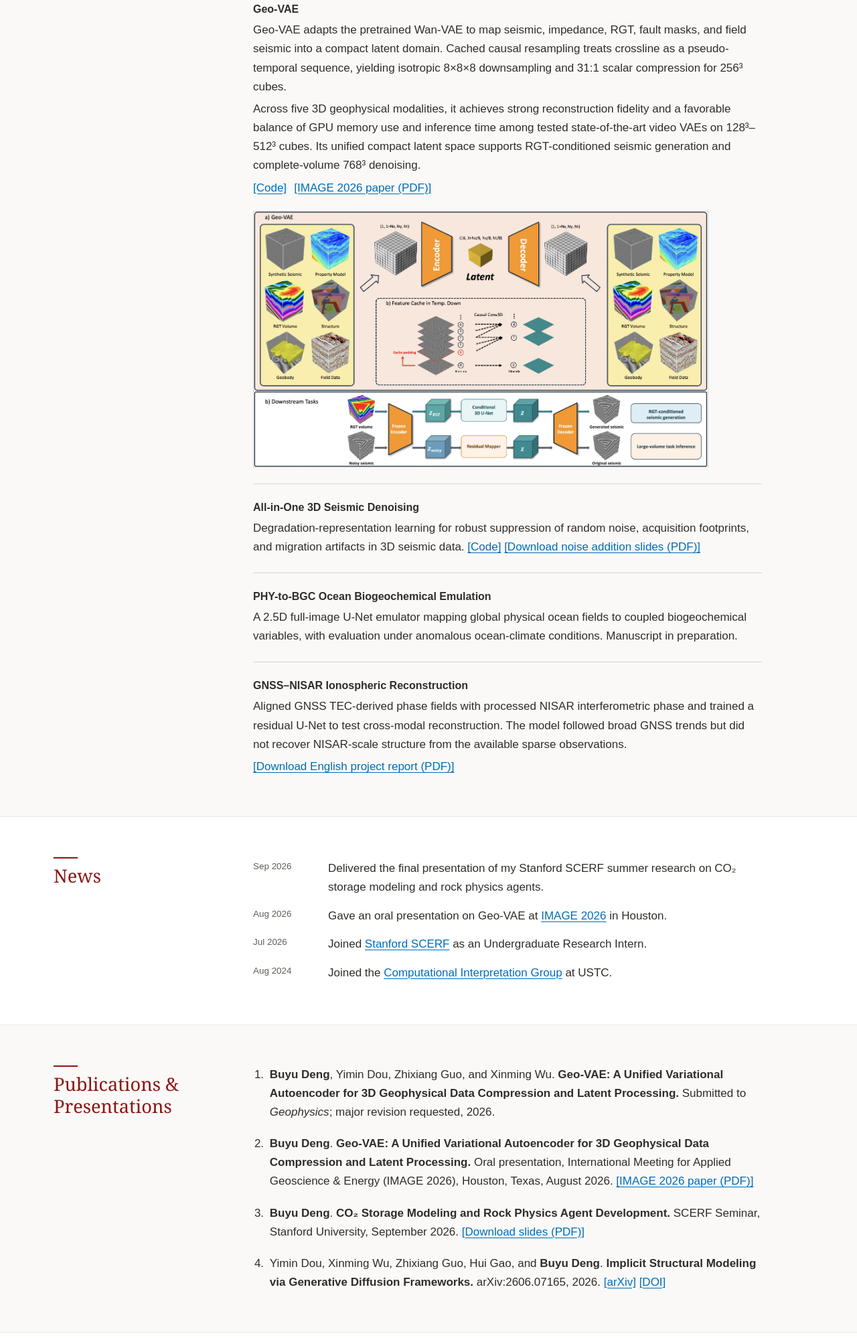
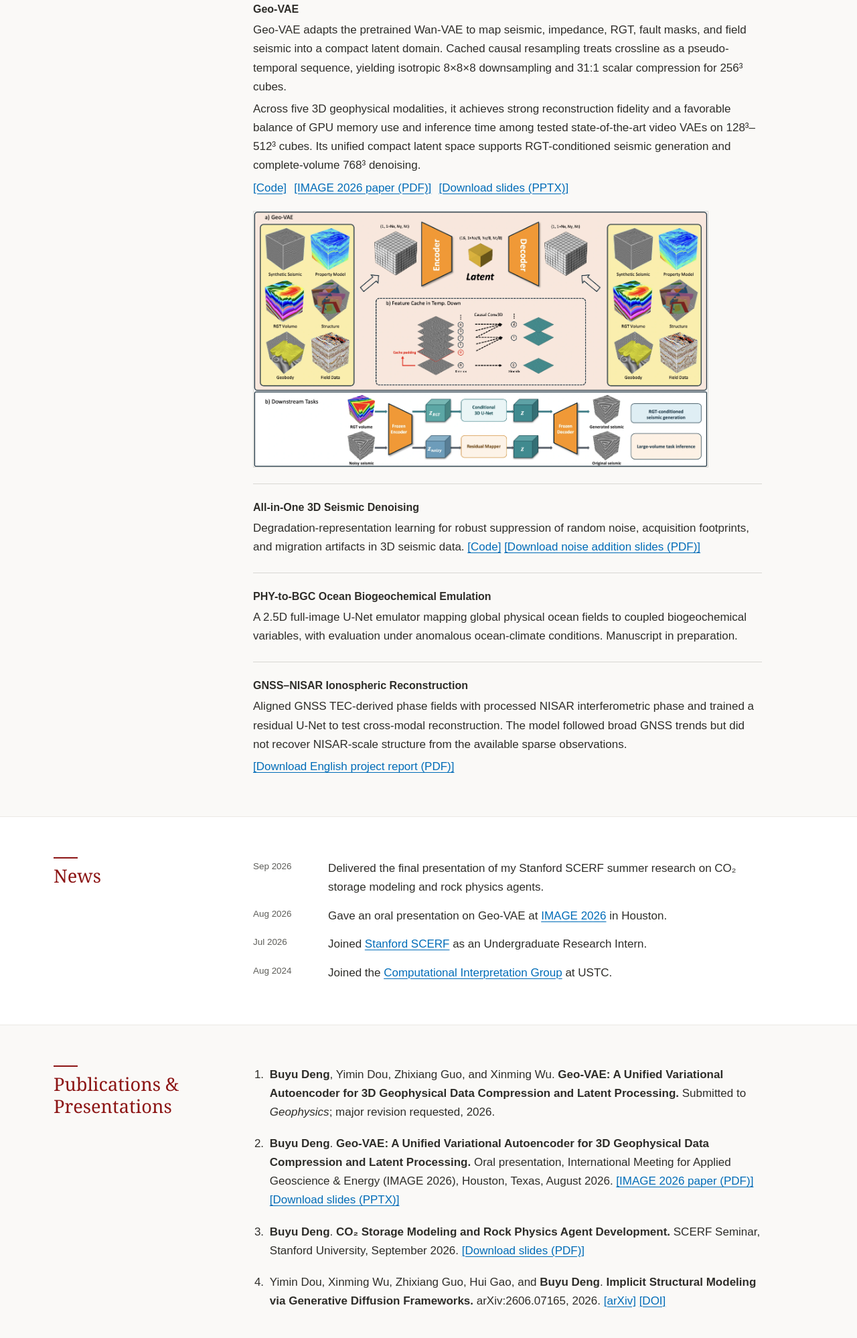
Before and after one commit to BuyuDeng/buyudeng.github.io, a plain HTML site: page index.html in a window 1280 px wide. Shown: the part 1430-3428 px from the top of the page at 67% size. Drawn offline with Linux system fonts and the light colour scheme.

Commit message:
Update CV and add IMAGE 2026 Geo-VAE oral slides

```diff
--- a/index.html
+++ b/index.html
@@ -232,6 +232,7 @@
               <p class="project-links">
                 <a href="https://github.com/BuyuDeng/Geo-VAE" target="_blank" rel="noreferrer">[Code]</a>
                 <a href="https://image2026.abstractcentral.com/viewer?TAG_ACTION=SECURE_FILE_DOWNLOAD&amp;VIEW_FILE_KEY=voX17U5KaZjgB38snVPk6aXmQjTECAtW16CqoaV9C8VNwSsAa8pB8295kDjV8QcW9UKzVTvUMEN7qzzsSjr8LNCaaqxz7dsKV9" target="_blank" rel="noreferrer">[IMAGE 2026 paper (PDF)]</a>
+                <a href="GeoVAE_IMAGE2026_Oral.pptx" download="Buyu_Deng_GeoVAE_IMAGE2026_Oral.pptx">[Download slides (PPTX)]</a>
               </p>
               <figure>
                 <a href="Overview.png" aria-label="Open the full Geo-VAE overview">
@@ -331,6 +332,7 @@
               Oral presentation, International Meeting for Applied Geoscience
               &amp; Energy (IMAGE 2026), Houston, Texas, August 2026.
               <a href="https://image2026.abstractcentral.com/viewer?TAG_ACTION=SECURE_FILE_DOWNLOAD&amp;VIEW_FILE_KEY=voX17U5KaZjgB38snVPk6aXmQjTECAtW16CqoaV9C8VNwSsAa8pB8295kDjV8QcW9UKzVTvUMEN7qzzsSjr8LNCaaqxz7dsKV9" target="_blank" rel="noreferrer">[IMAGE 2026 paper (PDF)]</a>
+              <a href="GeoVAE_IMAGE2026_Oral.pptx" download="Buyu_Deng_GeoVAE_IMAGE2026_Oral.pptx">[Download slides (PPTX)]</a>
             </li>
             <li>
               <strong>Buyu Deng</strong>.
```
Also changed, not shown: 2 other files.
